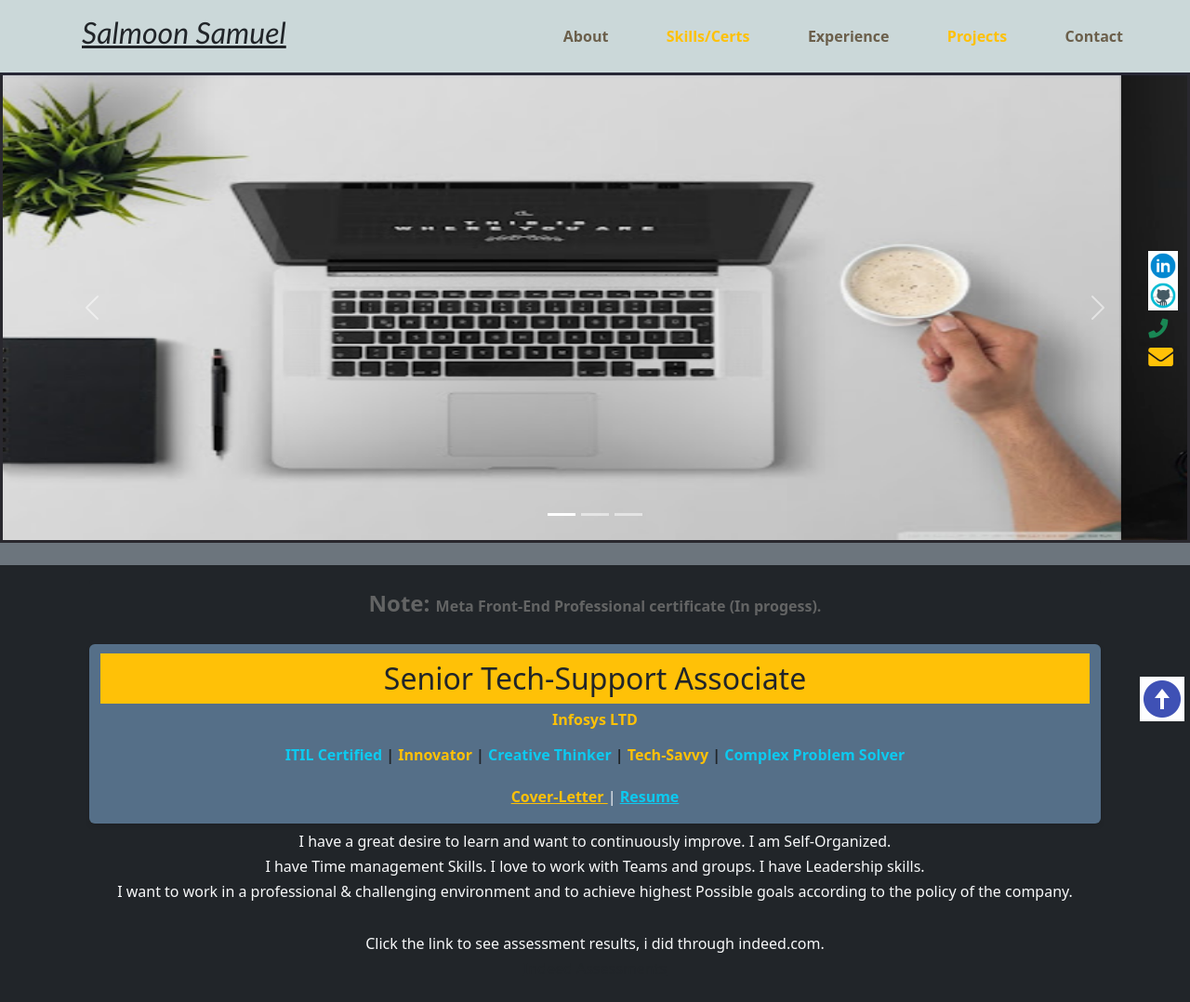
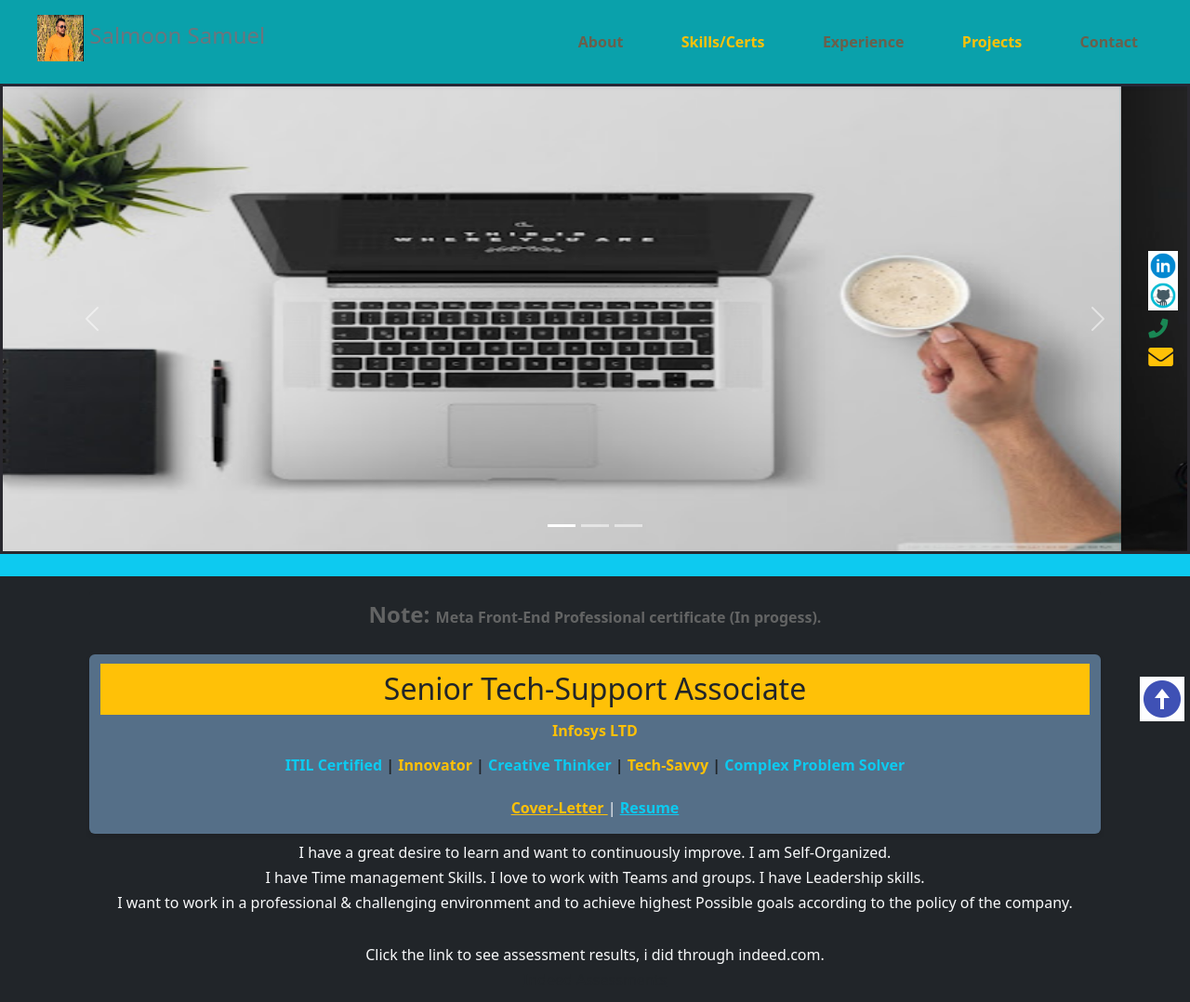
Before and after one commit to Salmoonsamuel/Salmoon-resume, a website: page index.html in a window 1280 px wide. Shown: the top 1078 px of the page at 93% size. Drawn offline with nearby package versions, Linux system fonts and the light colour scheme.

Commit message:
add pic in header

```diff
--- a/assets/css/styles.css
+++ b/assets/css/styles.css
@@ -65,8 +65,10 @@ nav {
   display: flex;
   align-items: center;
   justify-content: space-between;
-  padding: 1rem 3.5rem;
-  background-color: rgb(203, 216, 217);
+  /* padding-top: 1rem;
+  padding-bottom: 1rem; */
+  padding:1rem 2.5rem;
+  background-color: rgb(10, 161, 171);
   box-shadow: 0 3px 5px rgba(20, 45, 157, 0.1);
 }
 
--- a/index.html
+++ b/index.html
@@ -22,10 +22,11 @@
     <title>Salmoon Samuel | Profile</title>
 </head>
 
-<body class="bg-secondary">
+<body class="bg-info">
+
     <!-- Navbar -->
-    <nav >
-        <h2 ><a href="#" class="text-dark">Salmoon Samuel</a></h2>
+    <nav class="text-center">
+        <h4 class="text-secondary"><img src="assets/images/moonPic2.png" width="50" height="50"> Salmoon Samuel</h4>
         <ul class="navigation nav">
             <li class="nav-item"><a href="#about" class="nav-link active">About</a></li>
             <li><a href="#skills" class="nav-link text-warning">Skills/Certs</a></li>
```
